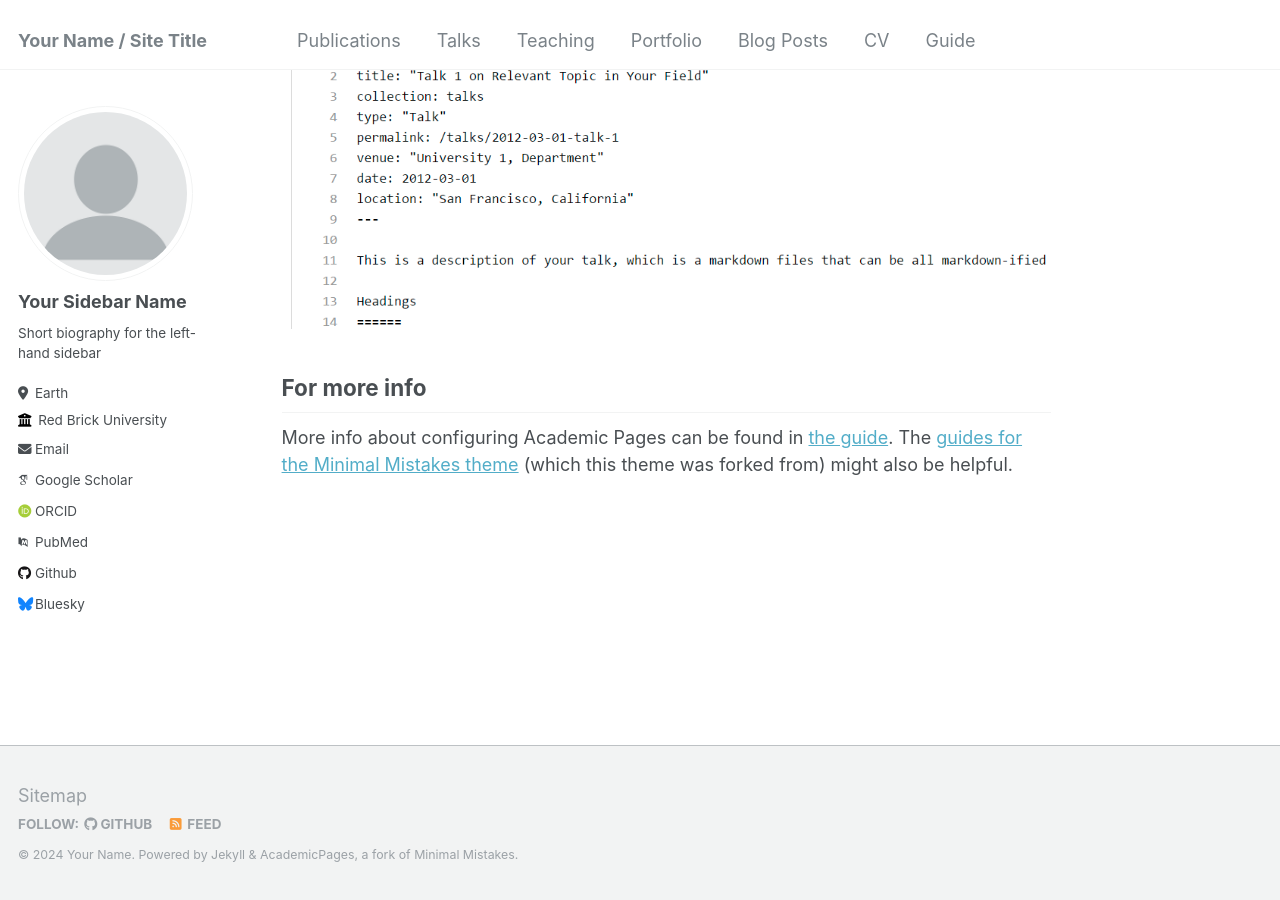
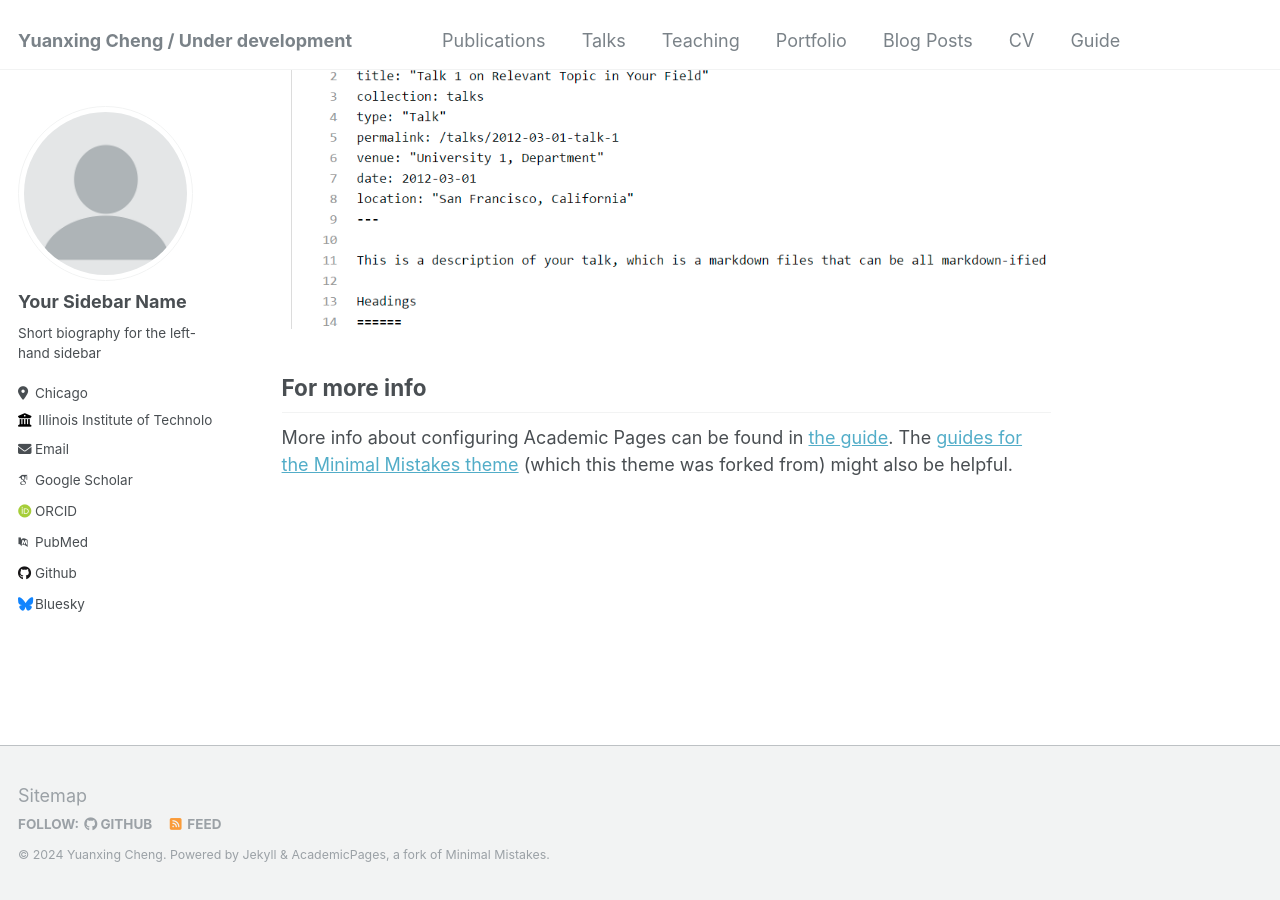
Before and after one commit to XavierOwen/Yuanxing.github.io, a Jekyll site: the page built from _pages/about.md, in a window 1280 px wide and 900 px high, scrolled down 2660 px. Built offline with Jekyll 4.4.1, drawn with Linux system fonts in a browser that asks for light colours; some web fonts are replaced.

Commit message:
basic config update

```diff
--- a/_config.yml
+++ b/_config.yml
@@ -8,13 +8,13 @@
 
 # Basic Site Settings
 locale                   : "en-US"
-title                    : "Your Name / Site Title"
+title                    : "Yuanxing Cheng / Under development"
 title_separator          : "-"
-name                     : &name "Your Name"
+name                     : &name "Yuanxing Cheng"
 description              : &description "personal description"
-url                      : https://academicpages.github.io # the base hostname & protocol for your site e.g. "https://mmistakes.github.io"
+url                      : https://XavierOwen.github.io # the base hostname & protocol for your site e.g. "https://mmistakes.github.io"
 baseurl                  : "" # the subpath of your site, e.g. "/blog"
-repository               : "academicpages/academicpages.github.io"
+repository               : "XavierOwen/XavierOwen.github.io"
 
 # Site Author - The following control what appear as part of the author content on the side bar.
 #               If a field is blank the icon and link will not appear, otherwise it will be shown.
@@ -25,14 +25,14 @@ author:
   name             : "Your Sidebar Name"
   pronouns         : # example: "she/her"
   bio              : "Short biography for the left-hand sidebar"
-  location         : "Earth"
-  employer         : "Red Brick University"
+  location         : "Chicago"
+  employer         : "Illinois Institute of Technology"
   uri              : # URL
-  email            : "none@example.org"
+  email            : "ycheng46@hawk.iit.edu"
 
   # Academic websites
   arxiv            : # URL - Update with the correct link to your profile
-  googlescholar    : "https://scholar.google.com/citations?user=PS_CX0AAAAAJ"
+  googlescholar    : "https://scholar.google.com/citations?hl=en&view_op=list_works&gmla=AOAOcb1i2HMjihb0C_TWn0_8VyZpZab0nnunSF91cc0nLdWuqxxGuhKWK9NbsEKPWbtVVF-4XDmahFyfXTRoBg&user=4zdSsLUAAAAJ"
   impactstory      : # URL
   orcid            : "http://orcid.org/yourorcidurl"
   semantic         : # URL
@@ -43,7 +43,7 @@ author:
   bitbucket        : # Username - Update with your username on the site
   codepen          : # Username
   dribbble         : # Username
-  github           : "academicpages"
+  github           : "XavierOwen"
   kaggle           : # Username
   stackoverflow    : # User number or user number and name (i.e., use "1" or "1/jeff-atwood")
 
```
